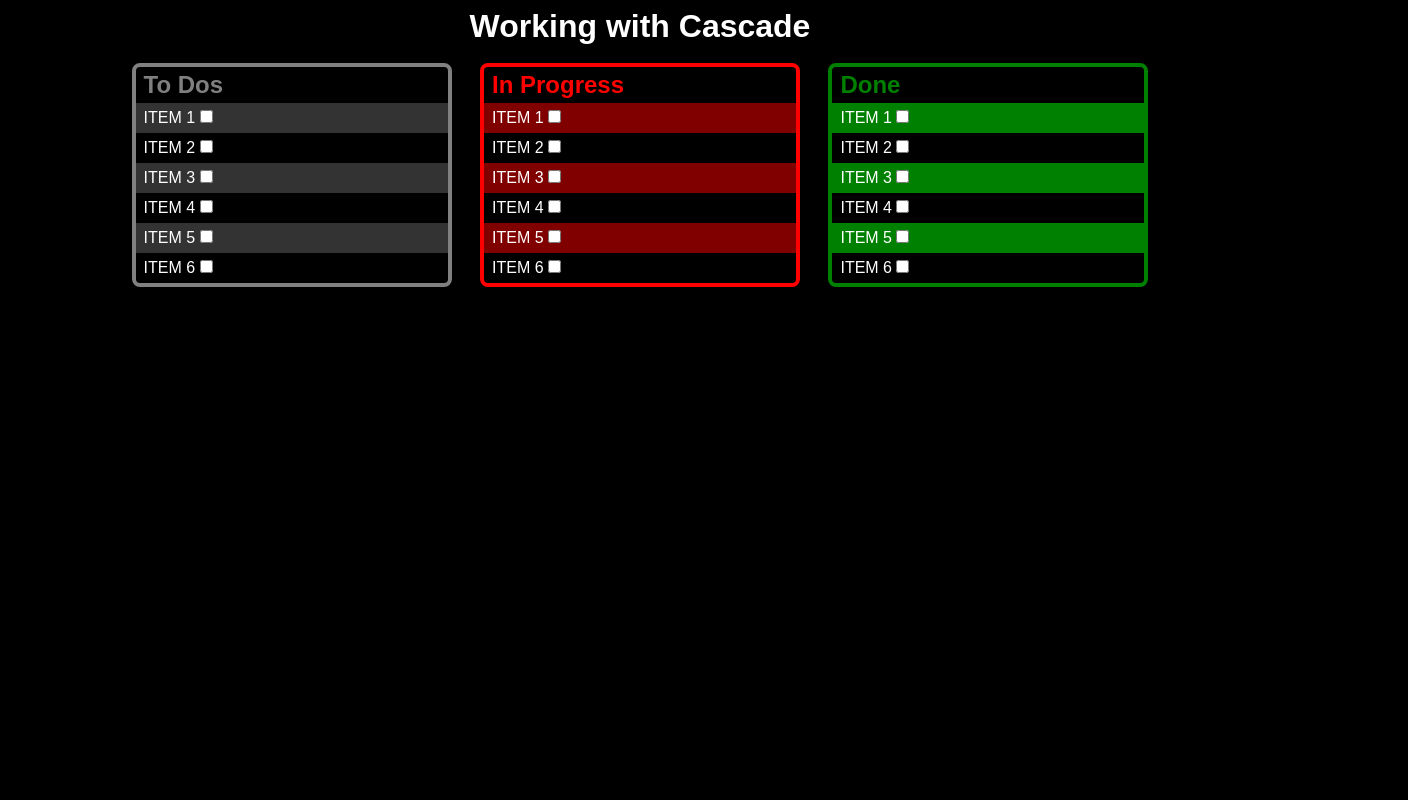
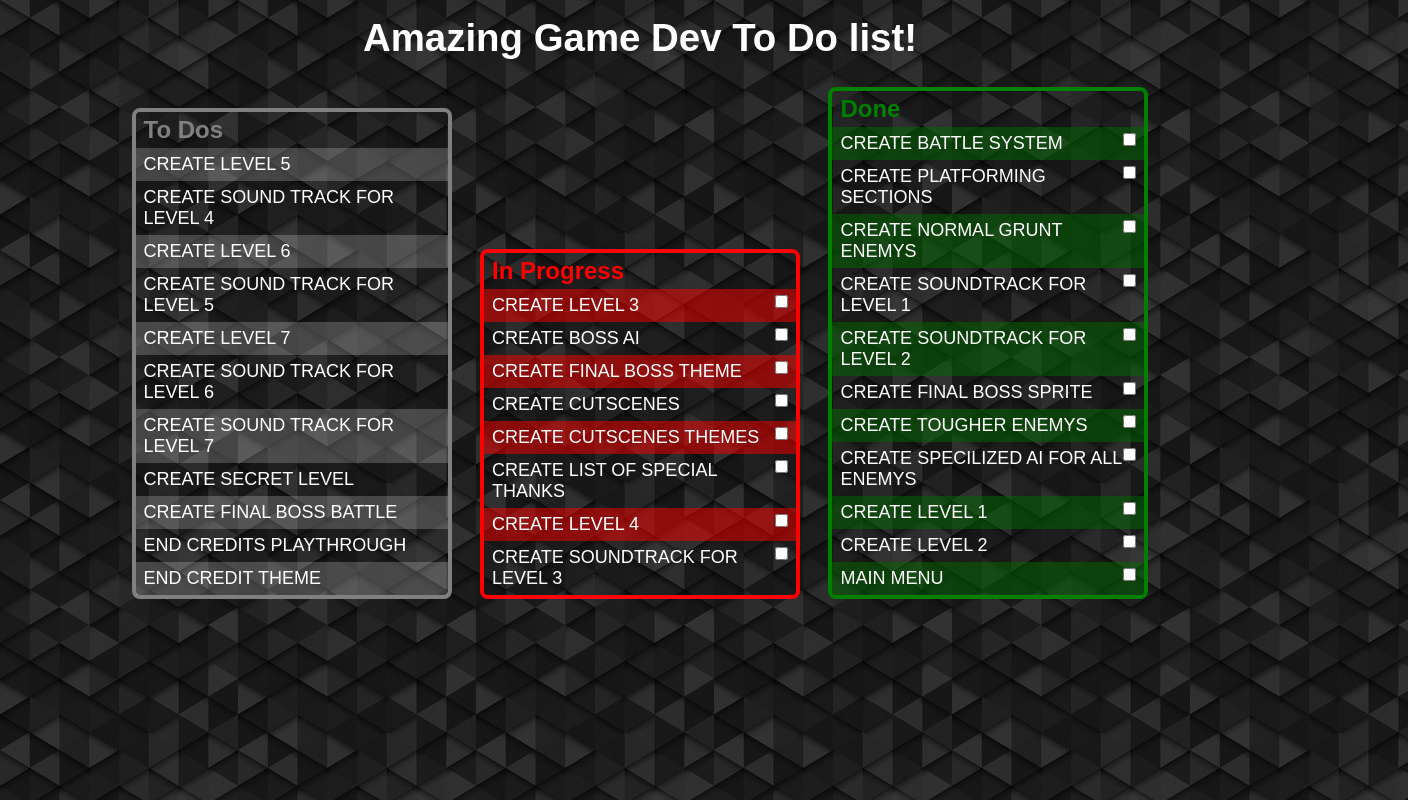
Before and after one commit to Garsol/waters_j_todo, a plain HTML site: page index.html in a window 1280 px wide. Shown: the whole page, 1408 px wide, since content can reach past the window. Drawn offline with Linux system fonts and the light colour scheme.

Commit message:
Added Css and list items

```diff
--- a/css/main.css
+++ b/css/main.css
@@ -11,14 +11,23 @@
 
 body {
     font-size: 16px;
-    background-color: black;
+    background-image: url(/images/tri.jpg);
 
     font-family: Arial, Helvetica, sans-serif;
 
     color: white;
 }
 
-header > h1 { text-align: center; padding: 8px; }
+header > h1 {
+    text-align: center;
+     padding: 20px;
+
+    }
+
+    h1:hover {
+        scale: 1.2;
+        transition: 0.3s;
+    }
 
 article {
     width: 25%;
@@ -45,10 +54,56 @@ article:first-of-type { border: 4px solid gray; }
 
 ul { list-style-type: none; }
 
+li {
+    font-size: 18px;
+}
+
+
+input[type="checkbox"] {
+    float: right;
+  }
+
+  li:checked{
+    background-color: red;
+  }
+
+ .inprogress input[type="checkbox"]:checked + span {
+    background-color: red;
+    border: 3px solid red;
+    animation: fadein 0.5s;
+  }
+
+  .inprogress input[type="checkbox"]:checked + span::after {
+    content: '\2713';
+    float: right;
+    margin-right: 30px;
+  }
+
+  .done input[type="checkbox"]:checked + span {
+    background-color: rgb(21, 255, 0);
+    border: 3px solid rgb(21, 255, 0);
+    animation: fadein 0.5s;
+    color: black;
+  }
+
+  .done input[type="checkbox"]:checked + span::after {
+    content: '\2713';
+    float: right;
+    margin-right: 30px;
+    color: white;
+  }
 ul li { padding: 6px 8px; text-transform: uppercase; }
 
 .todo li:nth-child(odd) { background-color: rgba(255, 255, 255, 0.2)}
 
 .inprogress li:nth-child(odd) { background-color: rgba(255, 0, 0, 0.5)}
 
-.done li:nth-child(odd) { background-color: rgba(0, 255, 0, 0.5)}
+.inprogress input:checked { background-color: red}
+
+.done li:nth-child(odd) { background-color: rgba(0, 107, 0, 0.5)}
+
+/*adding an animation*/
+@keyframes fadein {
+    from {opacity: 0;}
+    to {opacity: 1;}
+  }
--- a/index.html
+++ b/index.html
@@ -12,43 +12,57 @@
 <body>
     <main>
         <header>
-            <h1>Working with Cascade</h1>
+            <h1>Amazing Game Dev To Do list!</h1>
         </header>
 
         <article id="todo">
             <h2>To Dos</h2>
 
             <ul class="todo">
-                <li>item 1 <input type="checkbox"></li>
-                <li>item 2 <input type="checkbox"></li>
-                <li>item 3 <input type="checkbox"></li>
-                <li>item 4 <input type="checkbox"></li>
-                <li>item 5 <input type="checkbox"></li>
-                <li>item 6 <input type="checkbox"></li>
+                <li>Create Level 5</li>
+                <li>Create sound track for level 4</li>
+                <li>Create Level 6</li>
+                <li>Create sound track for level 5</li>
+                <li>Create Level 7</li>
+                <li>Create sound track for level 6</li>
+                <li>Create sound track for level 7</li>
+                <li>Create Secret Level</li>
+                <li>Create Final Boss battle</li>
+                <li>End Credits playthrough</li>
+                <li>End Credit theme</li>
             </ul>
         </article>
 
         <article id="inprogress">
             <h2>In Progress</h2>
             <ul class="inprogress">
-                <li>item 1 <input type="checkbox"></li>
-                <li>item 2 <input type="checkbox"></li>
-                <li>item 3 <input type="checkbox"></li>
-                <li>item 4 <input type="checkbox"></li>
-                <li>item 5 <input type="checkbox"></li>
-                <li>item 6 <input type="checkbox"></li>
+                <li><input type="checkbox"><span>Create level 3</span></li>
+                <li><input type="checkbox"><span>Create Boss Ai</span></li>
+                <li><input type="checkbox"><span>Create Final Boss Theme</span></li>
+                <li><input type="checkbox"><span>Create Cutscenes</span></li>
+                <li><input type="checkbox"><span>Create Cutscenes Themes</span></li>
+                <li><input type="checkbox"><span>Create list of Special thanks</span></li>
+                <li><input type="checkbox"><span>Create level 4</span></li>
+                <li><input type="checkbox"><span>Create soundtrack for level 3</span></li>
+
             </ul>
         </article>
 
         <article id="done">
             <h2>Done</h2>
             <ul class="done">
-                <li>item 1 <input type="checkbox"></li>
-                <li>item 2 <input type="checkbox"></li>
-                <li>item 3 <input type="checkbox"></li>
-                <li>item 4 <input type="checkbox"></li>
-                <li>item 5 <input type="checkbox"></li>
-                <li>item 6 <input type="checkbox"></li>
+                <li><input type="checkbox"><span>Create Battle system</span></li>
+                <li><input type="checkbox"><span>Create platforming sections</span></li>
+                <li><input type="checkbox"><span>create normal grunt enemys</span></li>
+                <li><input type="checkbox"><span>Create soundtrack for level 1</span></li>
+                <li><input type="checkbox"><span>Create soundtrack for level 2</span></li>
+                <li><input type="checkbox"><span>Create Final Boss sprite</span></li>
+                <li><input type="checkbox"><span>Create tougher enemys</span></li>
+                <li><input type="checkbox"><span>Create specilized AI for all enemys</span></li>
+                <li><input type="checkbox"><span>Create level 1</span></li>
+                <li><input type="checkbox"><span>Create level 2</span></li>
+                <li><input type="checkbox"><span>main menu</span></li>
+
             </ul>
         </article>
     </main>
```
Also changed, not shown: images/tri.jpg (added), 2 other files.
